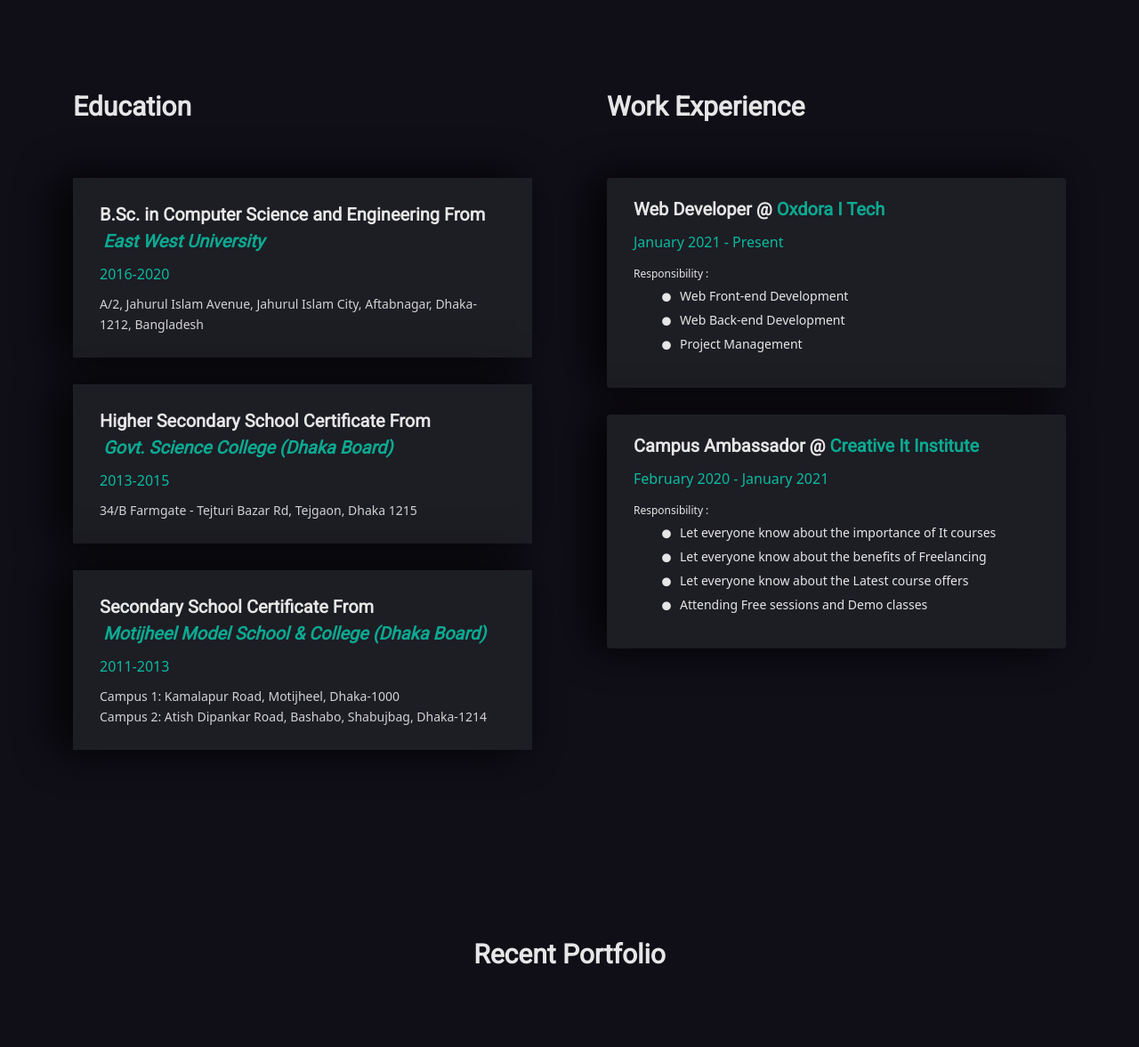
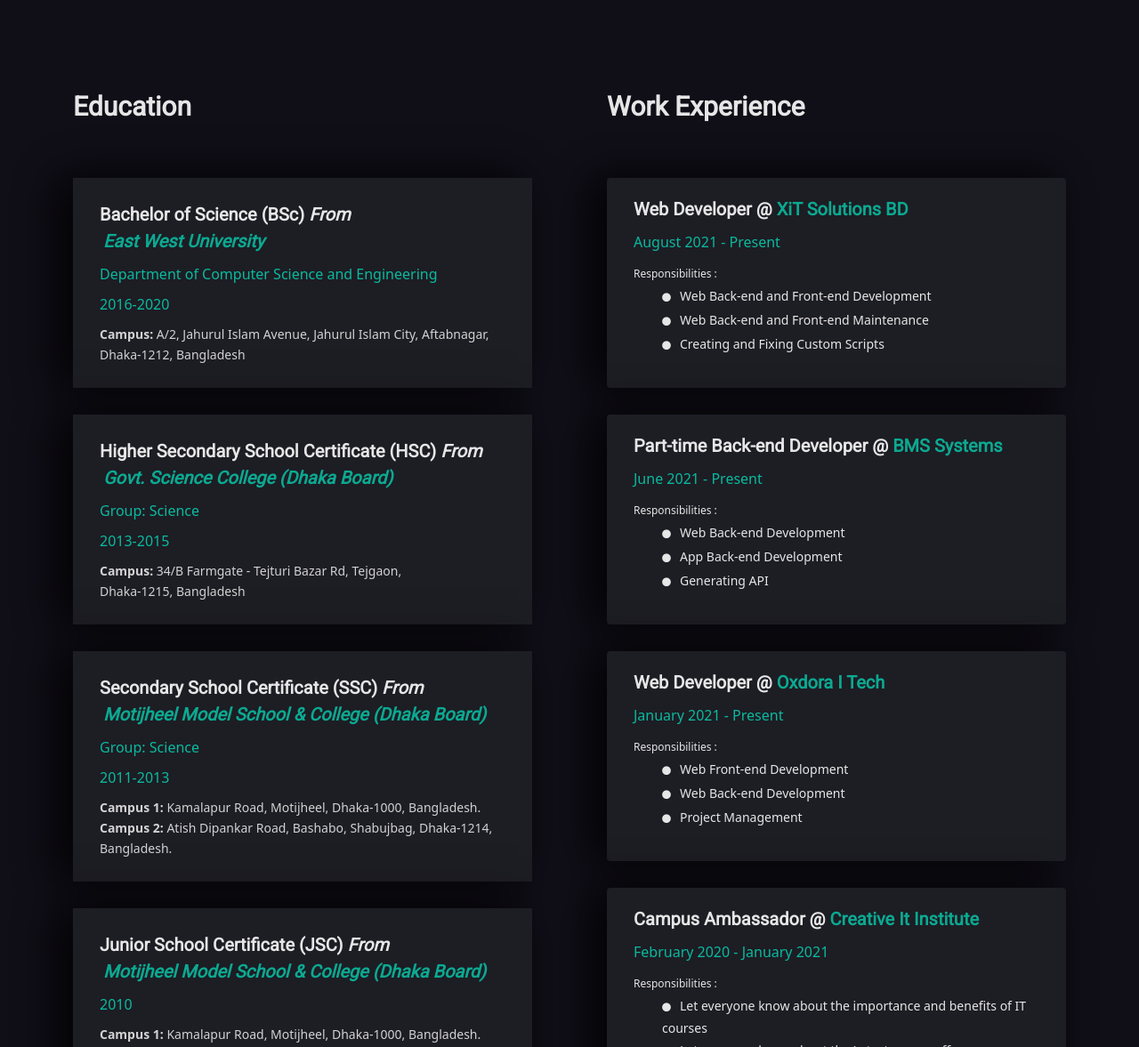
Before and after one commit to HRIDOY-BUZZ/MyResume, a PHP site: page / in a window 1280 px wide. Shown: the part 4548-5725 px from the top of the page at 89% size. Run offline with PHP 8.4, Linux system fonts and the light colour scheme.

Commit message:
qualification and experience updated

```diff
--- a/chunks/experiences.php
+++ b/chunks/experiences.php
@@ -8,25 +8,36 @@
                                 <div class="mh-education-deatils">
                                     <!-- Education Institutes-->
                                     <div class="mh-education-item dark-bg wow fadeInUp" data-wow-duration="0.8s" data-wow-delay="0.3s">
-                                        <h4>B.Sc. in Computer Science and Engineering From <br>
+                                        <h4>Bachelor of Science (BSc) <i>From</i> <br>
                                         <a href="https://ewubd.edu/">East West University</a></h4>
+                                        <div class="mh-eduyear">Department of Computer Science and Engineering</div>
                                         <div class="mh-eduyear">2016-2020</div>
-                                        <p>A/2, Jahurul Islam Avenue, Jahurul Islam City, Aftabnagar, Dhaka-1212, Bangladesh </p>
+                                        <p><b>Campus:</b> A/2, Jahurul Islam Avenue, Jahurul Islam City, Aftabnagar,<br>Dhaka-1212, Bangladesh </p>
                                     </div>
                                     <!-- Education Institutes-->
                                     <div class="mh-education-item dark-bg wow fadeInUp" data-wow-duration="0.8s" data-wow-delay="0.5s">
-                                        <h4>Higher Secondary School Certificate From <br>
+                                        <h4>Higher Secondary School Certificate (HSC) <i>From</i> <br>
                                         <a href="http://gsctd.edu.bd/en/">Govt. Science College (Dhaka Board)</a></h4>
+                                        <div class="mh-eduyear">Group: Science</div>
                                         <div class="mh-eduyear">2013-2015</div>
-                                        <p>34/B Farmgate - Tejturi Bazar Rd, Tejgaon, Dhaka 1215 </p>
+                                        <p><b>Campus:</b> 34/B Farmgate - Tejturi Bazar Rd, Tejgaon,<br>Dhaka-1215, Bangladesh </p>
                                     </div>
                                     <!-- Education Institutes-->
                                     <div class="mh-education-item dark-bg wow fadeInUp" data-wow-duration="0.8s" data-wow-delay="0.6s">
-                                        <h4>Secondary School Certificate From <br>
+                                        <h4>Secondary School Certificate (SSC) <i>From</i> <br>
                                         <a href="https://www.motijheelmodelschoolandcollege.edu.bd/">Motijheel Model School & College (Dhaka Board)</a></h4>
+                                        <div class="mh-eduyear">Group: Science</div>
                                         <div class="mh-eduyear">2011-2013</div>
-                                        <p>Campus 1: Kamalapur Road, Motijheel, Dhaka-1000 <br>
-                                            Campus 2: Atish Dipankar Road, Bashabo, Shabujbag, Dhaka-1214 </p>
+                                        <p><b>Campus 1:</b> Kamalapur Road, Motijheel, Dhaka-1000, Bangladesh. <br>
+                                        <b>Campus 2:</b> Atish Dipankar Road, Bashabo, Shabujbag, Dhaka-1214, Bangladesh. </p>
+                                    </div>
+                                    <!-- Education Institutes-->
+                                    <div class="mh-education-item dark-bg wow fadeInUp" data-wow-duration="0.8s" data-wow-delay="0.6s">
+                                        <h4>Junior School Certificate (JSC) <i>From</i> <br>
+                                        <a href="https://www.motijheelmodelschoolandcollege.edu.bd/">Motijheel Model School & College (Dhaka Board)</a></h4>
+                                        <div class="mh-eduyear">2010</div>
+                                        <p><b>Campus 1:</b> Kamalapur Road, Motijheel, Dhaka-1000, Bangladesh. <br>
+                                        <b>Campus 2:</b> Atish Dipankar Road, Bashabo, Shabujbag, Dhaka-1214, Bangladesh. </p>
                                     </div>
                                 </div>
                             </div>
@@ -37,9 +48,31 @@
                                 <div class="mh-experience-deatils">
                                     <!-- Workplace-->
                                     <div class="mh-work-item dark-bg wow fadeInUp" data-wow-duration="0.8s" data-wow-delay="0.4s">
+                                        <h4>Web Developer @ <a href="http://xitsolution.com/">XiT Solutions BD</a></h4>
+                                        <div class="mh-eduyear">August 2021 - Present</div>
+                                        <span>Responsibilities :</span>
+                                        <ul class="work-responsibility">
+                                            <li><i class="fa fa-circle"></i>Web Back-end and Front-end Development</li>
+                                            <li><i class="fa fa-circle"></i>Web Back-end and Front-end Maintenance</li>
+                                            <li><i class="fa fa-circle"></i>Creating and Fixing Custom Scripts</li>
+                                        </ul>
+                                    </div>
+                                    <!-- Workplace-->
+                                    <div class="mh-work-item dark-bg wow fadeInUp" data-wow-duration="0.8s" data-wow-delay="0.4s">
+                                        <h4>Part-time Back-end Developer @ <a href="https://bmssystems.org/">BMS Systems</a></h4>
+                                        <div class="mh-eduyear">June 2021 - Present</div>
+                                        <span>Responsibilities :</span>
+                                        <ul class="work-responsibility">
+                                            <li><i class="fa fa-circle"></i>Web Back-end Development</li>
+                                            <li><i class="fa fa-circle"></i>App Back-end Development</li>
+                                            <li><i class="fa fa-circle"></i>Generating API</li>
+                                        </ul>
+                                    </div>
+                                    <!-- Workplace-->
+                                    <div class="mh-work-item dark-bg wow fadeInUp" data-wow-duration="0.8s" data-wow-delay="0.4s">
                                         <h4>Web Developer @ <a href="http://oxdoraitech.com/">Oxdora I Tech</a></h4>
                                         <div class="mh-eduyear">January 2021 - Present</div>
-                                        <span>Responsibility :</span>
+                                        <span>Responsibilities :</span>
                                         <ul class="work-responsibility">
                                             <li><i class="fa fa-circle"></i>Web Front-end Development</li>
                                             <li><i class="fa fa-circle"></i>Web Back-end Development</li>
@@ -50,10 +83,9 @@
                                     <div class="mh-work-item dark-bg wow fadeInUp" data-wow-duration="0.8s" data-wow-delay="0.6s">
                                         <h4>Campus Ambassador @ <a href="https://creativeitinstitute.com/">Creative It Institute</a></h4>
                                         <div class="mh-eduyear">February 2020 - January 2021</div>
-                                        <span>Responsibility :</span>
+                                        <span>Responsibilities :</span>
                                         <ul class="work-responsibility">
-                                            <li><i class="fa fa-circle"></i>Let everyone know about the importance of It courses</li>
-                                            <li><i class="fa fa-circle"></i>Let everyone know about the benefits of Freelancing</li>
+                                            <li><i class="fa fa-circle"></i>Let everyone know about the importance and benefits of IT courses</li>
                                             <li><i class="fa fa-circle"></i>Let everyone know about the Latest course offers</li>
                                             <li><i class="fa fa-circle"></i>Attending Free sessions and Demo classes</li>
                                         </ul>
```
